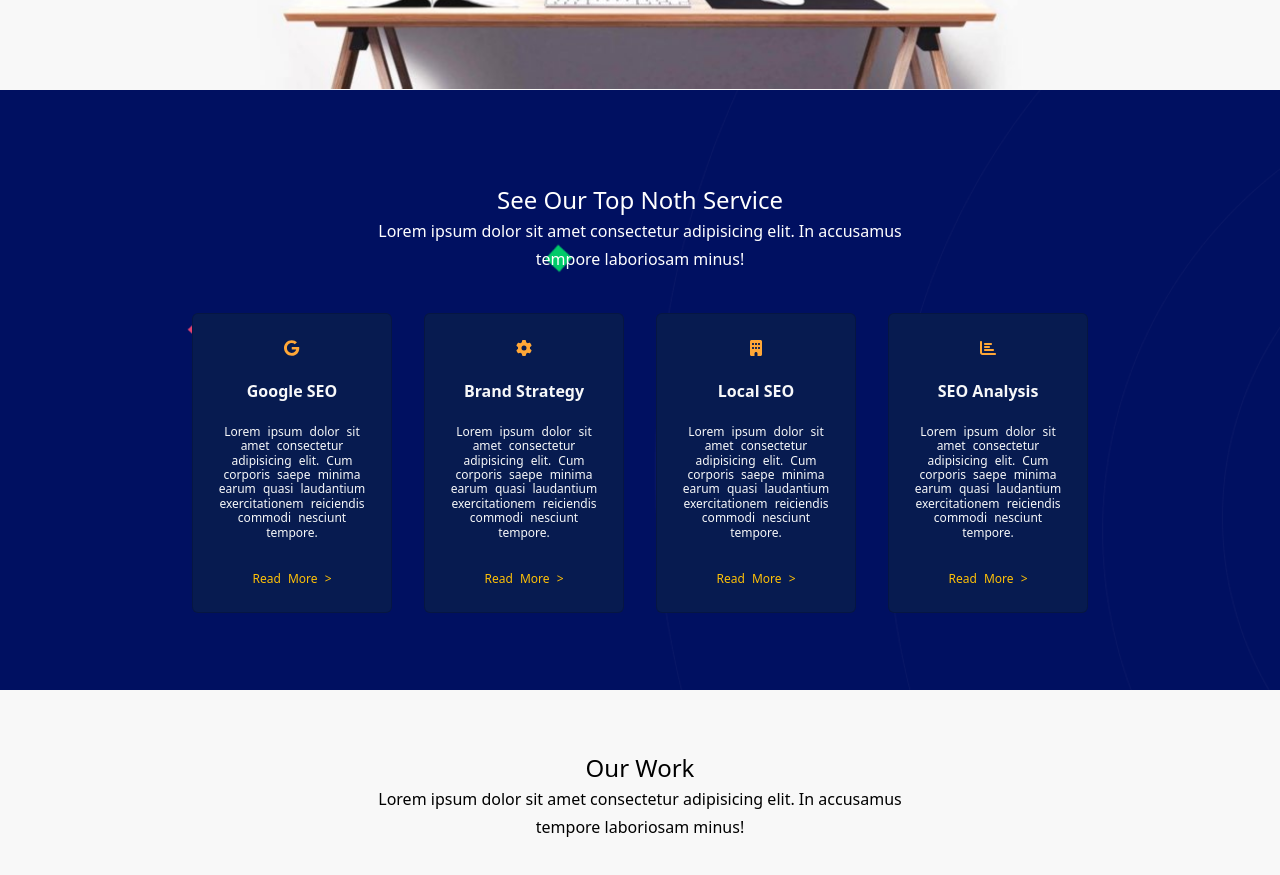
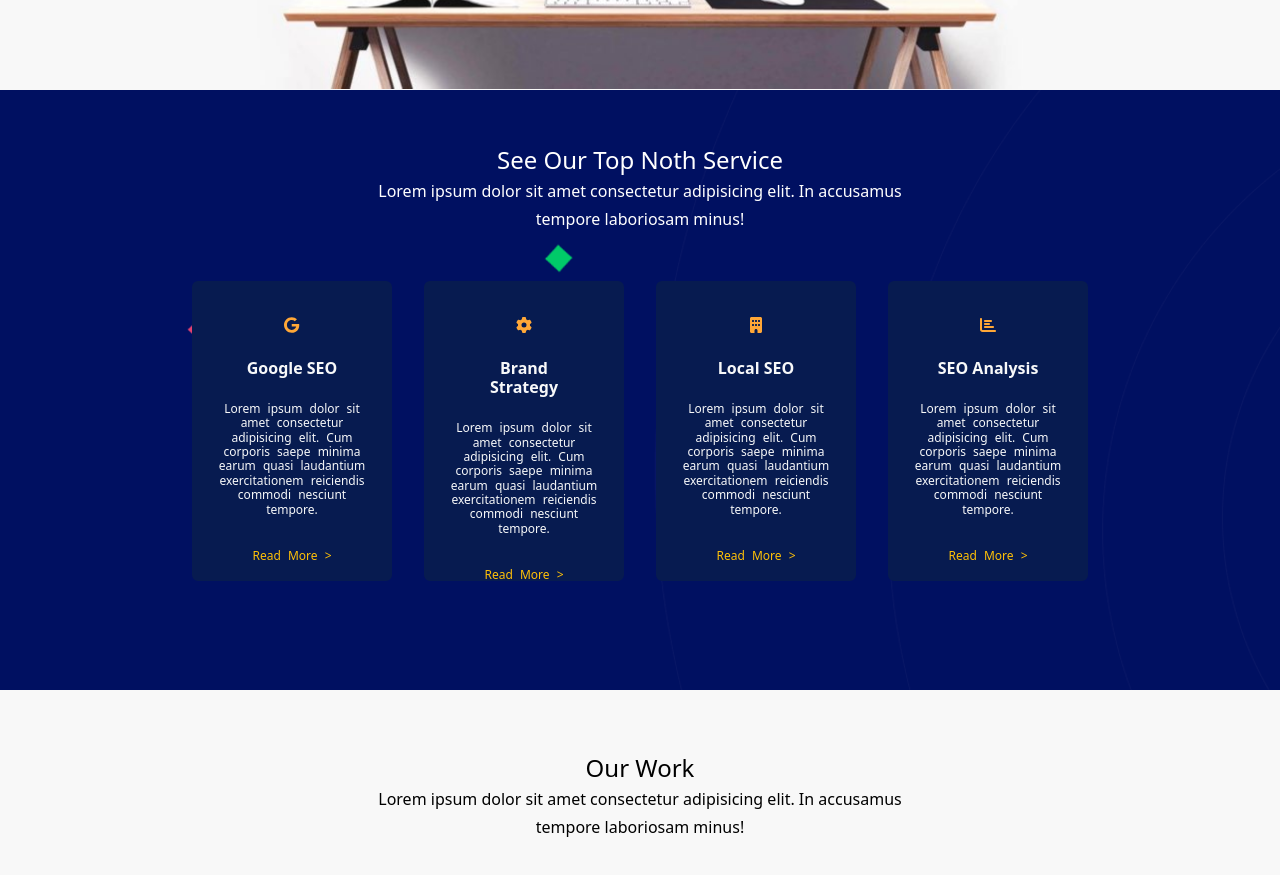
Before and after one commit to SimonaCaruso87/proj-html-vuejs, a Vue app: page / in a window 1280 px wide. Shown: the part 1640-2515 px from the top of the page. Built offline with nearby package versions, Linux system fonts and the light colour scheme.

Commit message:
Refactoring section service and add hover

```diff
--- a/src/components/SectionServiceComponent.vue
+++ b/src/components/SectionServiceComponent.vue
@@ -44,7 +44,7 @@ export default{
 <template>
     <section class="p-5">
         <!-- Title Section Main Component Service -->
-        <div class="text-center text-white pt-5">
+        <div class="text-center text-white p-2">
             <h4>See Our Top Noth Service</h4>
             <h6>Lorem ipsum dolor sit amet consectetur adipisicing elit. In accusamus</h6>
             <h6>tempore laboriosam minus!</h6>
@@ -58,7 +58,7 @@ export default{
             class="card container-card m-3 p-3"
             style="height:300px; width:200px;">
                 <div class="fontawesome-style"><font-awesome-icon :icon="texts.fontAwesomeIcon"/></div>
-                <h6 class="p-3 fw-bold">{{ texts.textTitle}}</h6>
+                <h6 class="p-3 fw-bold change">{{ texts.textTitle}}</h6>
                 <h6 class="font-size">{{ texts.text }}</h6>
                 <h6 class="text-warning font-size pt-4">{{ texts.textBottom }}</h6>
             </div>
@@ -89,6 +89,18 @@ section{
     .container-card{
         background-color: $third-color-bg;
         color: $fifth-color-button;
+        border:10px solid $third-color-bg;
+    }
+
+    .container-card:hover{
+        background-color: $third-color-bg;
+        border:10px solid #04288a7c;
+
+        transition: all 0.3s ease-in-out;
+        .change:hover{
+        color: $fourth-color-text;
+    }
+
     }
 
     .fontawesome-style{
```
